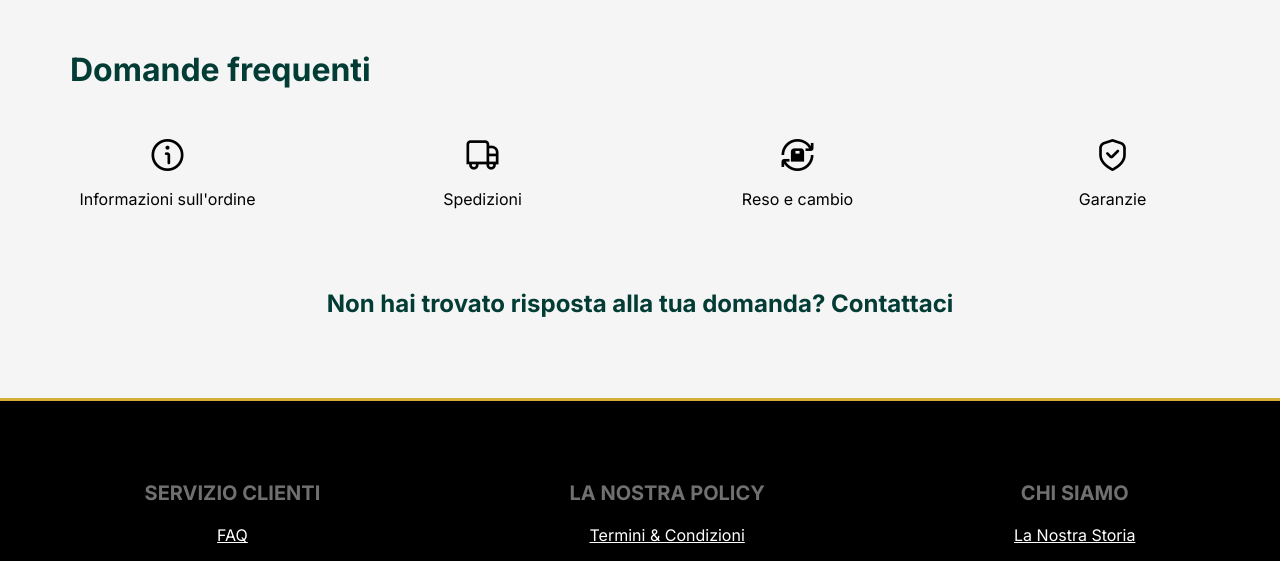
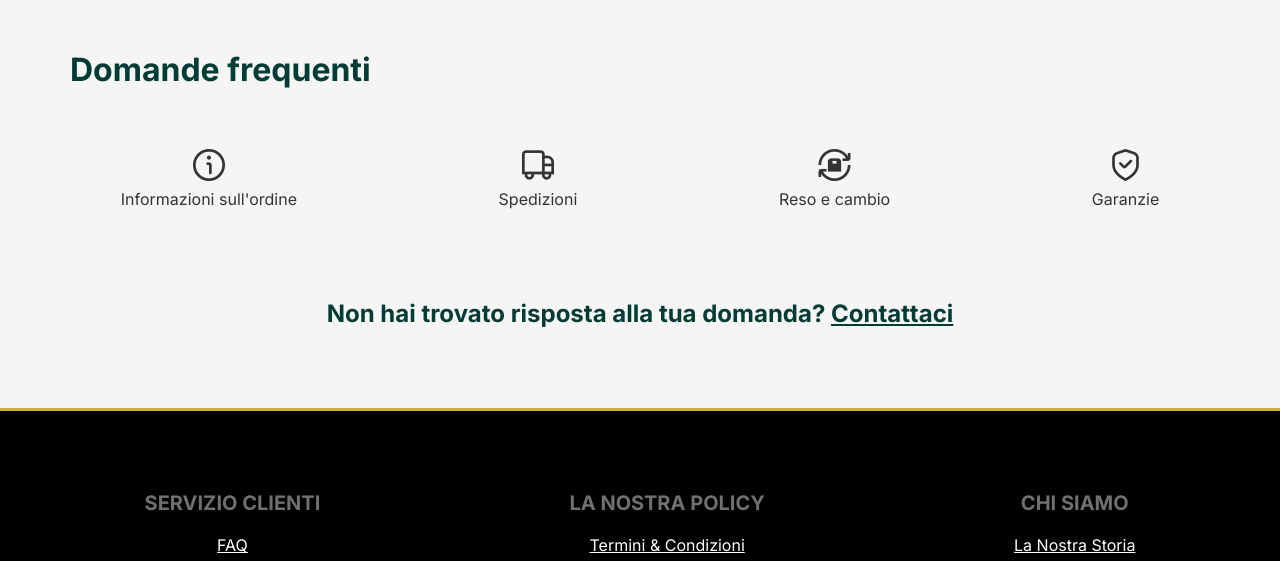
Before and after one commit to feerdy13/GRUPPO_16_PROGETTO_TSW, a PHP site: page /faq.php in a window 1280 px wide. Shown: the part 89-650 px from the top of the page. Run offline with PHP 8.4, Linux system fonts and the light colour scheme; style sheets or scripts are compiled from the project's sources; some libraries are stand-ins or nearby versions.

Commit message:
faq semi-definitiva

```diff
--- a/Aurumè/faq.php
+++ b/Aurumè/faq.php
@@ -9,32 +9,82 @@
     <main>
         <h1 class="heading">Domande frequenti</h1>
 
-        <div class="grid-container">
-            <div class="grid-item">
-                <!-- Icona delle informazioni sull'ordine -->
-                <i class="fi fi-rr-info"></i>
+        <div class="flex-container">
+            <div class="flex-item">
+                <!-- Icona informazioni sull'ordine -->
+                <a href="#info-ordine"><i class="fi fi-rr-info"></i></a>
                 <div>Informazioni sull'ordine</div>
             </div>
-            <div class="grid-item">
-                <!-- Icona del camioncino -->
-                <i class="fi fi-rs-truck-side"></i>
+            <div class="flex-item">
+                <!-- Icona spedizioni -->
+                <a href="#spedizioni"><i class="fi fi-rs-truck-side"></i></a>
                 <div>Spedizioni</div>
             </div>
-            <div class="grid-item">
-                <!-- Icona del reso -->
-                <i class="fi fi-ss-restock"></i>
+            <div class="flex-item">
+                <!-- Icona reso -->
+                <a href="#reso"><i class="fi fi-ss-restock"></i></a>
                 <div>Reso e cambio</div>
             </div>
-            <div class="grid-item">
-                <!-- Icona dello scudo per garanzia -->
-                <i class="fi fi-rr-shield-check"></i>
+            <div class="flex-item">
+                <!-- Icona garanzia -->
+                <a href="#garanzia"><i class="fi fi-rr-shield-check"></i></a>
                 <div>Garanzie</div>
             </div>
         </div>
         <h2 class="contact">Non hai trovato risposta alla tua domanda? <a href="contatti.php">Contattaci</a></h2>
+
+        <!-- Sezioni FAQ -->
+        <div class="faq-section" id="info-ordine">
+            <h3>Informazioni sull'ordine</h3>
+            <div class="faq-item">
+                <button class="faq-question">Come posso tracciare il mio ordine?</button>
+                <div class="faq-answer">Puoi tracciare il tuo ordine utilizzando il numero di tracciamento fornito nella conferma di spedizione.</div>
+            </div>
+            <div class="faq-item">
+                <button class="faq-question">Posso modificare il mio ordine dopo averlo effettuato?</button>
+                <div class="faq-answer">Sì, puoi modificare il tuo ordine contattando il nostro servizio clienti entro 24 ore dall'acquisto.</div>
+            </div>
+        </div>
+
+        <div class="faq-section" id="spedizioni">
+            <h3>Spedizioni</h3>
+            <div class="faq-item">
+                <button class="faq-question">Quali sono i tempi di spedizione?</button>
+                <div class="faq-answer">I tempi di spedizione variano a seconda della destinazione, ma generalmente sono compresi tra 3 e 7 giorni lavorativi.</div>
+            </div>
+            <div class="faq-item">
+                <button class="faq-question">Quali metodi di spedizione offrite?</button>
+                <div class="faq-answer">Offriamo spedizione standard e spedizione espressa. Puoi scegliere il metodo di spedizione al momento del checkout.</div>
+            </div>
+        </div>
+
+        <div class="faq-section" id="reso">
+            <h3>Reso e cambio</h3>
+            <div class="faq-item">
+                <button class="faq-question">Come posso restituire un prodotto?</button>
+                <div class="faq-answer">Puoi restituire un prodotto contattando il nostro servizio clienti e seguendo le istruzioni fornite.</div>
+            </div>
+            <div class="faq-item">
+                <button class="faq-question">Qual è la vostra politica di reso?</button>
+                <div class="faq-answer">Accettiamo resi entro 30 giorni dall'acquisto, a condizione che il prodotto sia nelle condizioni originali.</div>
+            </div>
+        </div>
+
+        <div class="faq-section" id="garanzia">
+            <h3>Garanzie</h3>
+            <div class="faq-item">
+                <button class="faq-question">Quali garanzie offrite sui vostri prodotti?</button>
+                <div class="faq-answer">Offriamo una garanzia di 2 anni su tutti i nostri prodotti. La garanzia copre difetti di fabbricazione e materiali.</div>
+            </div>
+            <div class="faq-item">
+                <button class="faq-question">Come posso richiedere assistenza in garanzia?</button>
+                <div class="faq-answer">Puoi richiedere assistenza in garanzia contattando il nostro servizio clienti e fornendo la prova d'acquisto.</div>
+            </div>
+        </div>
     </main>
 
-
+    <!-- JavaScript per le sezioni FAQ -->
+    <script src="resources/js/faq.js"></script>
 
     <!-- Include the footer -->
     <?php include 'includes/footer.html'; ?>
--- a/Aurumè/resources/css/faq.css
+++ b/Aurumè/resources/css/faq.css
@@ -3,39 +3,89 @@
     font-weight: bold;
 }
 
-/* Contenitore principale con layout a griglia */
-.grid-container {
-    display: grid;
-    grid-template-columns: repeat(4, 1fr); /* Definisce 4 colonne di larghezza uguale */
-    gap: 20px;
-    text-align: center;
+
+/* Contenitore flessibile per le icone */
+.flex-container {
+    display: flex; /* Utilizza Flexbox per disporre gli elementi in una riga */
+    justify-content: space-around; /* Distribuisce gli elementi con spazio uguale tra di loro */
+    align-items: center; /* Allinea verticalmente gli elementi al centro */
 }
 
-/* Elementi della griglia con layout flessibile */
-.grid-item {
-    display: flex;
-    flex-direction: column;
-    align-items: center;
+/* Elementi flessibili */
+.flex-item {
+    display: flex; /* Utilizza Flexbox per disporre il contenuto all'interno dell'elemento */
+    flex-direction: column; /* Dispone il contenuto in una colonna */
+    align-items: center; /* Centra il contenuto orizzontalmente */
+    text-align: center; /* Centra il testo */
+    margin: 10px; /* Aggiunge uno spazio intorno agli elementi */
+    color: var(--fourth-color);
+    transition: color 0.3s ease;
+    cursor: pointer;
+}
+.flex-item:hover {
+    color: var(--second-color);
 }
 
-/* Icone all'interno degli elementi della griglia */
-.grid-item i {
-    font-size: 2em;
-    margin-bottom: 10px;
+/* Icone all'interno degli elementi flessibili */
+.flex-item i {
+    font-size: var(--text-size-xxlarge);
 }
 
+/* Link all'interno degli elementi flessibili */
+.flex-item a {
+    color: inherit; /* Eredita il colore del testo */
+}
+
+/* Stile per il testo di supporto */
 .contact {
     text-align: center;
     margin-top: 80px;
 }
-
 .contact a {
     text-align: center;
-    text-decoration: none;
+    text-decoration: underline;
     color: var(--first-color);
     transition: color 0.3s ease;
 }
-
 .contact a:hover {
     color: var(--second-color);
 }
+
+
+/* Stile per le sezioni FAQ */
+.faq-section {
+    display: none; /* Nasconde le sezioni FAQ per impostazione predefinita */
+    margin-top: 20px;
+}
+.faq-section.active {
+    display: block; /* Mostra la sezione FAQ attiva */
+}
+
+.faq-item {
+    margin-bottom: 10px;
+}
+
+.faq-question {
+    background-color: var(--first-color);
+    color: whitesmoke;
+    border: none;
+    padding: 10px;
+    width: 100%;
+    text-align: left;
+    cursor: pointer;
+    transition: background-color 0.3s ease;
+}
+
+.faq-question:hover {
+    background-color: var(--second-color);
+}
+
+.faq-answer {
+    display: none;
+    padding: 10px;
+    background-color: #f9f9f9;
+    border-left: 3px solid var(--first-color);
+}
+.faq-answer.active {
+    display: block;
+}
--- /dev/null
+++ b/Aurumè/resources/js/faq.js
@@ -0,0 +1,48 @@
+document.addEventListener('DOMContentLoaded', function() {
+    const flexItems = document.querySelectorAll('.flex-item');  /* Icone delle sezioni FAQ */
+    const faqSections = document.querySelectorAll('.faq-section');  /* Sezioni FAQ */
+    const faqQuestions = document.querySelectorAll('.faq-question');   /* Domande FAQ */
+
+    // Mostra la sezione FAQ corrispondente quando viene cliccata un'icona
+    flexItems.forEach(item => {
+        item.addEventListener('click', function(event) {
+            event.preventDefault(); // Evita il salto della pagina dovuto all'href="#..."
+
+            //sectionID: ID della sezione FAQ
+            //this.querySelector('a'): Trova il primo <a> all'interno del .flex-item.
+            //substring(1): Rimuove il primo carattere dalla stringa, in questo caso '#'
+            let sectionId = this.querySelector('a').getAttribute('href').substring(1);
+            let targetSection = document.getElementById(sectionId);
+
+            if (targetSection) {
+                if (targetSection.classList.contains('active')) {   // Se la sezione è già aperta, la chiude
+                    targetSection.classList.remove('active');
+                    item.style.color = "#333"; // Ripristina il colore originale
+                } else {    //Altrimenti chiude tutte le altre e apre quella selezionata
+                    // Chiude tutte le altre sezioni
+                    faqSections.forEach(section => section.classList.remove('active'));
+
+                    // Apre la nuova sezione
+                    targetSection.classList.add('active');
+
+                    // Resetta il colore di tutte le icone
+                    flexItems.forEach(flex => flex.style.color = "#333");
+
+                    // Cambia colore solo all'icona attiva
+                    item.style.color = "#d4af37";
+                }
+            }
+        });
+    });
+
+    // Espande o collassa la risposta alla domanda FAQ quando viene cliccata
+    faqQuestions.forEach(question => {
+        // Aggiunge un listener per l'evento 'click' su ogni domanda FAQ
+        question.addEventListener('click', function() {
+
+            const answer = this.nextElementSibling; // Seleziona l'elemento successivo (la risposta alla domanda FAQ)
+            answer.classList.toggle('active');
+        });
+    });
+
+});
```
